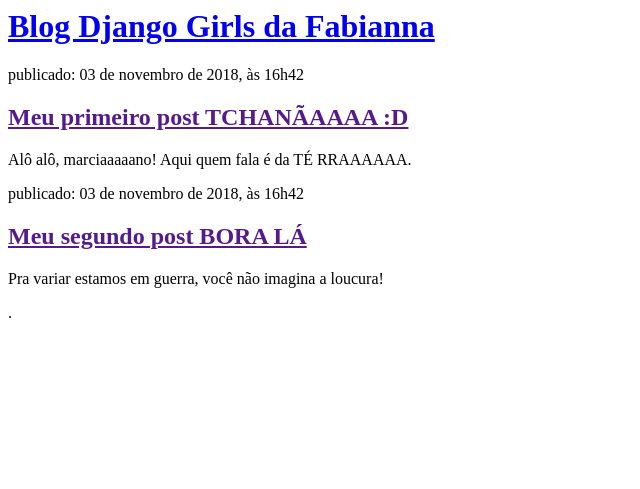
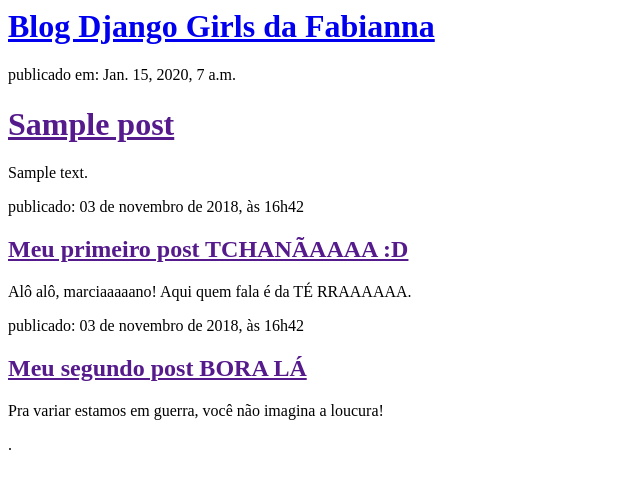
Before and after one commit to fabiannaferreira/my-first-blog, a Django app: template blog/templates/blog/post_list.html in a window 1280 px wide. Shown: the top 489 px of the page, without its empty margins (0-640 px from the left). Run offline with Django 3.2, Linux system fonts and the light colour scheme; the template is opened without the code that fills it: values that come from a table or form of the project are taken from there, others are empty; tables that the repository leaves empty hold one stand-in row (values such as "Sample post").

Commit message:
Modified templates to display posts from database.

```diff
--- a/blog/models.py
+++ b/blog/models.py
@@ -17,6 +17,4 @@ class Post(models.Model):
 
     def __str__(self):
         return self.title
-
-
 # Create your models here.
--- a/blog/templates/blog/post_list.html
+++ b/blog/templates/blog/post_list.html
@@ -6,6 +6,14 @@
         <div>
             <h1><a href="/">Blog Django Girls da Fabianna</a></h1>
         </div>
+
+       {% for post in posts %}
+    <div>
+        <p>publicado em: {{ post.published_date }}</p>
+        <h1><a href="">{{ post.title }}</a></h1>
+        <p>{{ post.text|linebreaksbr }}</p>
+    </div>
+		{% endfor %}
 
         <div>
             <p>publicado: 03 de novembro de 2018, às 16h42 </p>
```
Also changed, not shown: blog/views.py (+5 -2 lines).
